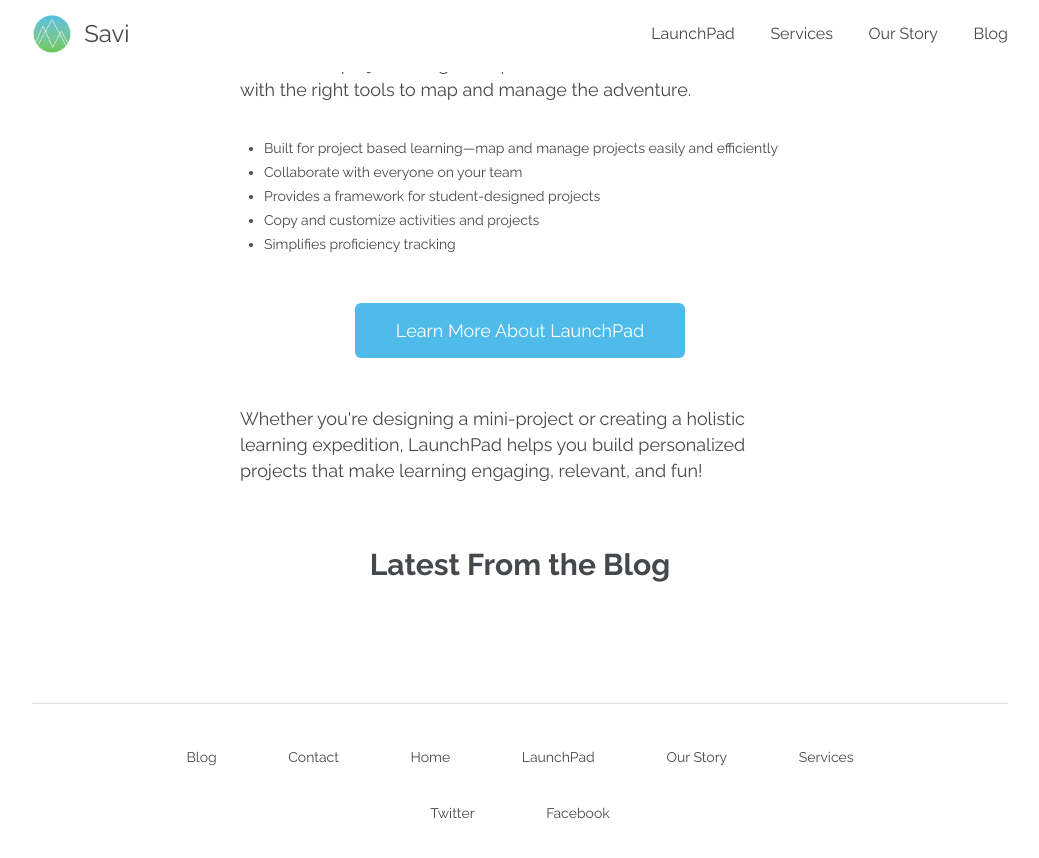
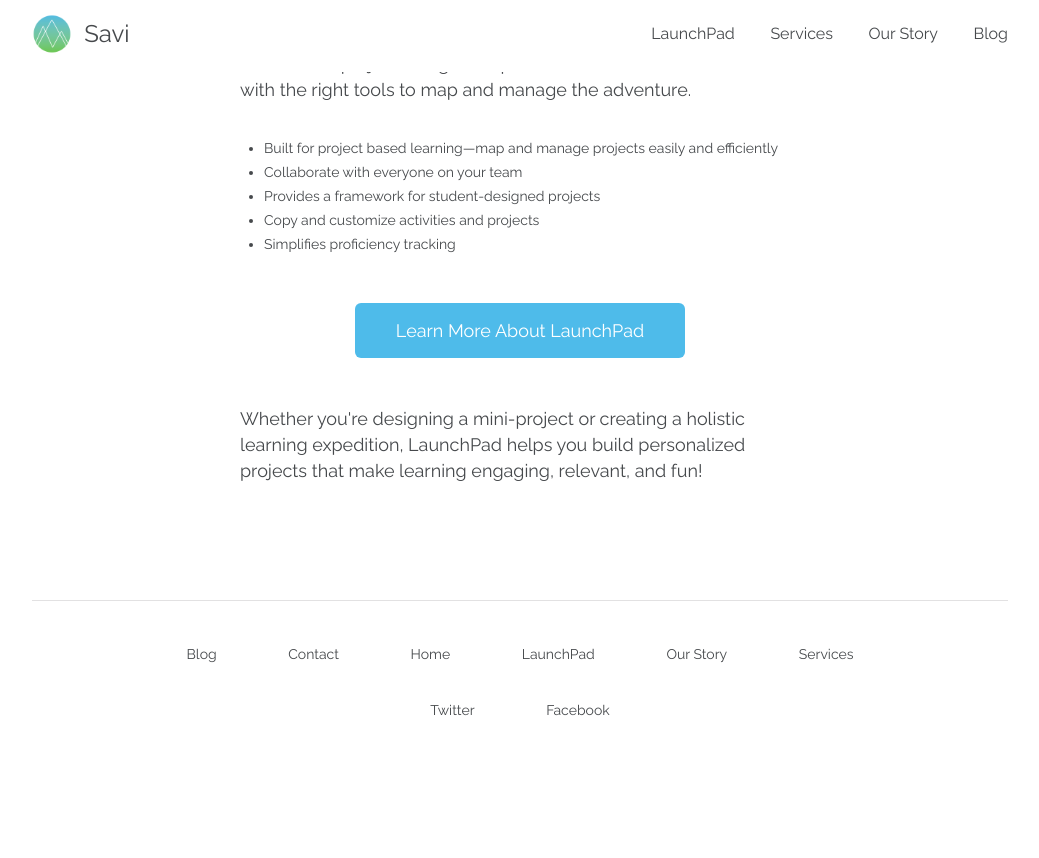
Before and after one commit to savilabs/savilabs.github.io, a Jekyll site: the page built from index.html, in a window 1280 px wide and 900 px high, scrolled down 1061 px. Shown: the top 858 px of the window, without its empty margins (120-1159 px from the left). Built offline with Jekyll 4.4.1, drawn with Linux system fonts in a browser that asks for light colours; nearby versions of some CDN libraries; after the commit the page ends 1858 px from its top, so only the background shows below that.

Commit message:
Only display blog home page section if there are posts
This prevents there from being a no data view on the home page when
there are no blog posts. Right now, at the time of launching the site,
there are no blog posts, so this prevents there from being any awkward
blank sections.

```diff
--- a/index.html
+++ b/index.html
@@ -48,6 +48,7 @@ layout: fw_page
     <p class='intro-text launchpad__after-callout'>Whether you're designing a mini-project or creating a holistic learning expedition, LaunchPad helps you build personalized projects that make learning engaging, relevant, and fun!</p>
   </div>
 
+  {% if site.posts.length > 0 %}
     <div class='featured-section'>
       <h2>Latest From the Blog</h2>
 
@@ -65,4 +66,5 @@ layout: fw_page
         </a>
       {% endfor %}
     </div>
+  {% endif %}
 </div>
```
Lines whose indentation alone changed are shown as unchanged.
